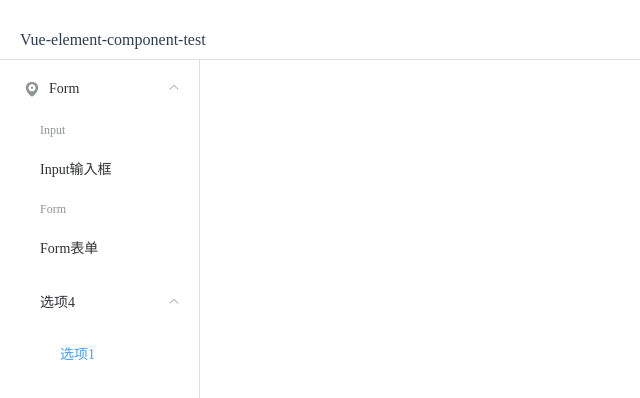
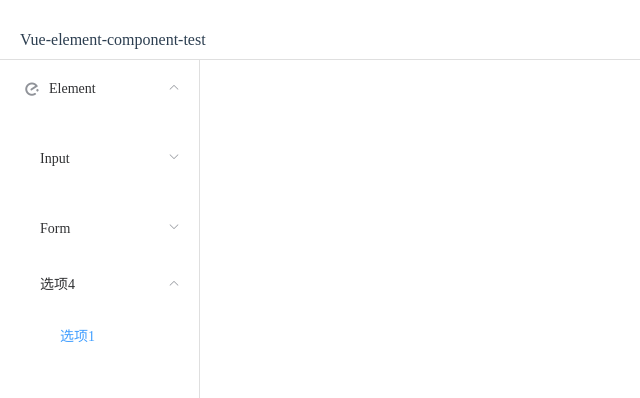
Before and after one commit to DaiWang-Lei/vue-element-codes, a Vue app: page / in a window 1280 px wide. Shown: the top 398 px of the page, without its empty margins (0-640 px from the left). Built offline with nearby package versions, Linux system fonts and the light colour scheme.

Commit message:
feat：修改排列顺序

```diff
--- a/src/components/privateComponents/MyLeftMenu.vue
+++ b/src/components/privateComponents/MyLeftMenu.vue
@@ -9,19 +9,24 @@
     >
       <el-submenu index="1">
         <template slot="title">
-          <i class="el-icon-location"></i>
-          <span slot="title">Form</span>
+          <i class="el-icon-eleme"></i>
+          <span slot="title">Element</span>
         </template>
         <el-menu-item-group>
+          <el-submenu index="1-1">
             <span slot="title">Input</span>
             <router-link to="/input">
               <el-menu-item index="1-1"> Input输入框 </el-menu-item>
             </router-link>
+          </el-submenu>
         </el-menu-item-group>
-        <el-menu-item-group title="Form">
+        <el-menu-item-group >
+          <el-submenu index="1-2">
+            <span slot="title">Form</span>
             <router-link to="/form">
               <el-menu-item index="1-3"> Form表单 </el-menu-item>
             </router-link>
+          </el-submenu>
         </el-menu-item-group>
         <el-submenu index="1-4">
           <span slot="title">选项4</span>
```
Lines whose indentation alone changed are shown as unchanged.
